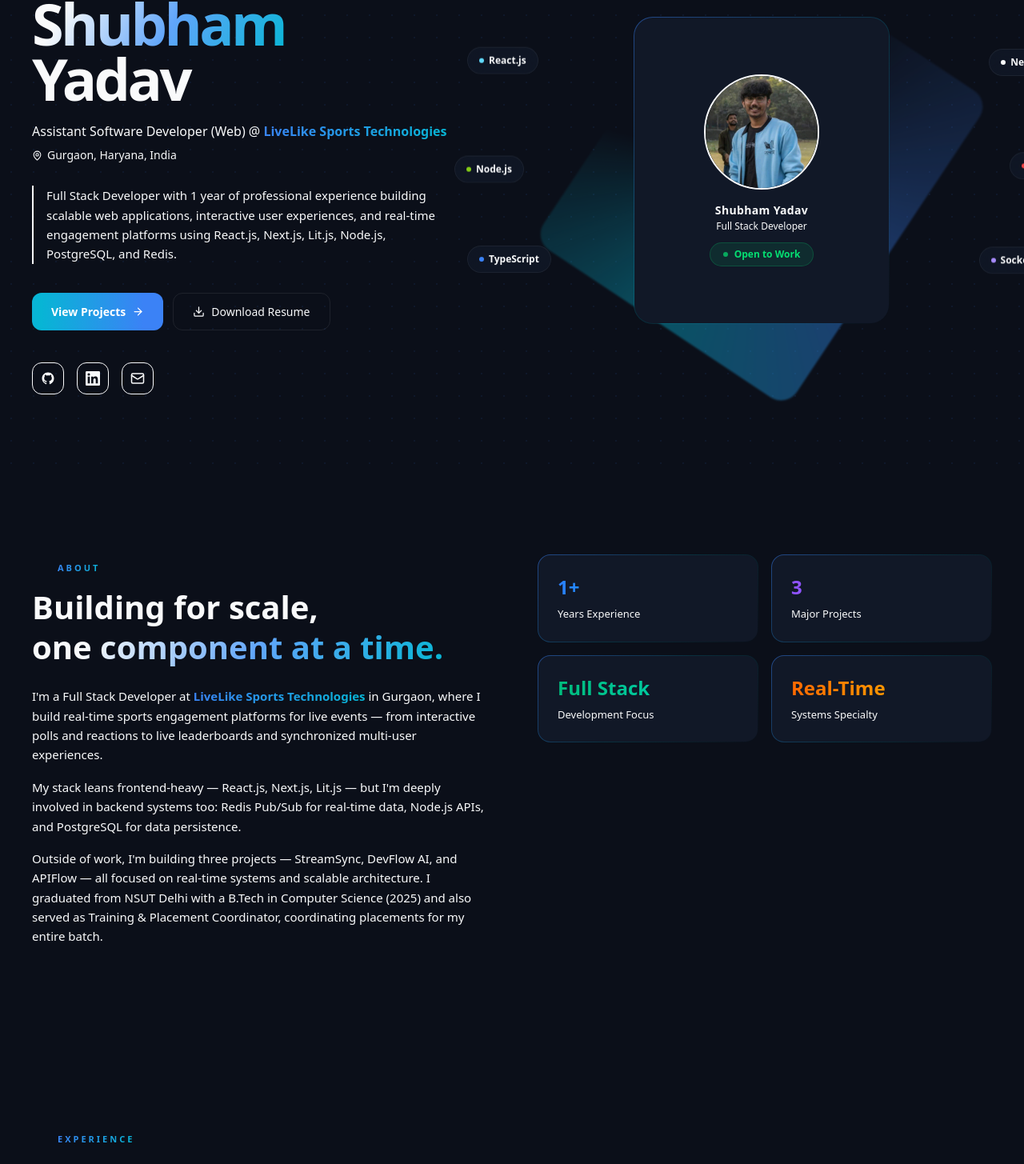
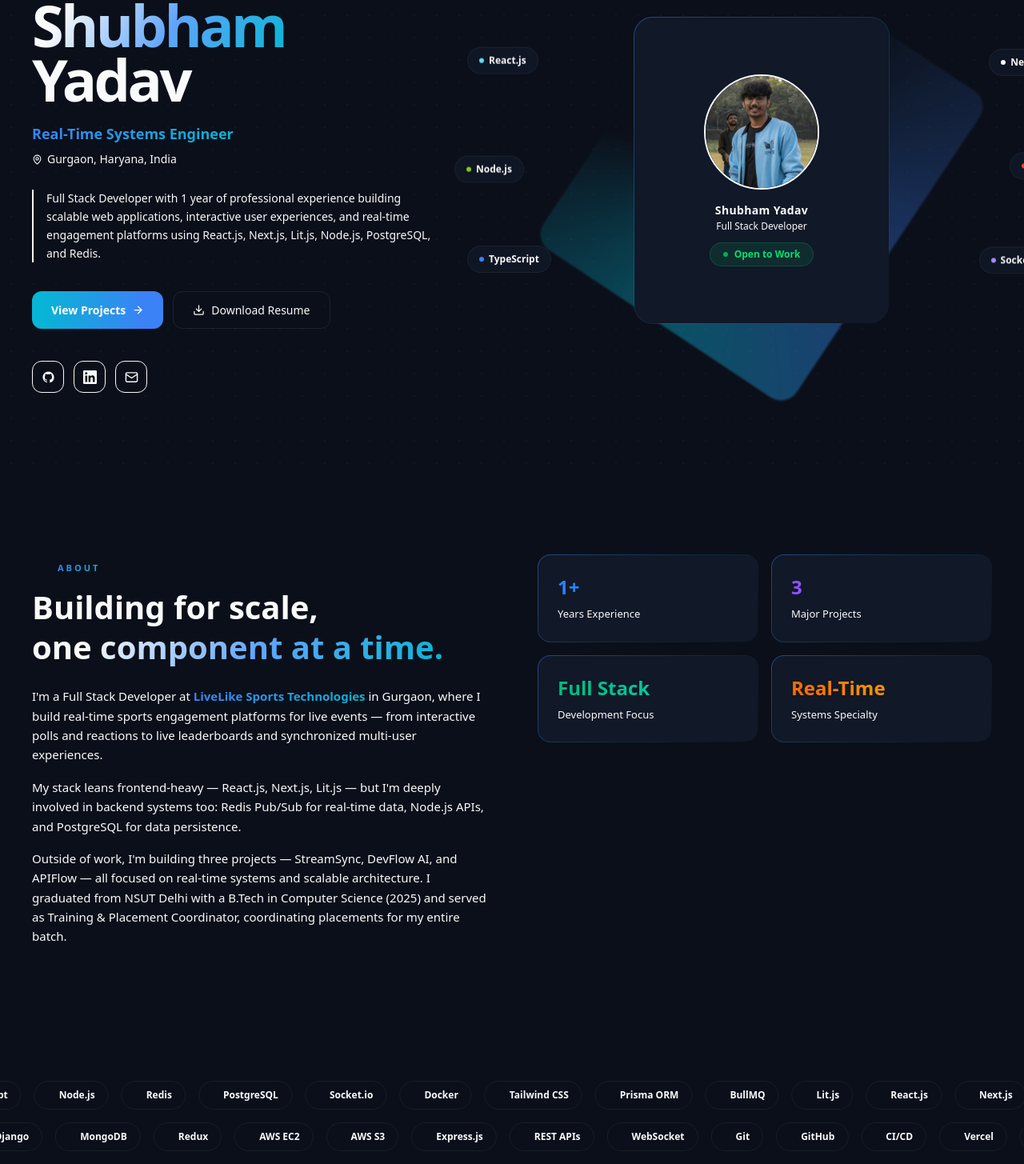
Before and after one commit to y1shubham/portfolio, a Next.js app: page / in a window 1280 px wide. Shown: the part 219-1674 px from the top of the page at 80% size. Built offline with nearby package versions, Linux system fonts and the light colour scheme.

Commit message:
Add scroll progress, typewriter, animated counters, tech marquee, custom cursor

```diff
--- a/src/app/layout.tsx
+++ b/src/app/layout.tsx
@@ -3,6 +3,8 @@ import { Inter } from "next/font/google";
 import "./globals.css";
 import Navbar from "@/components/Navbar";
 import Footer from "@/components/Footer";
+import ScrollProgress from "@/components/ScrollProgress";
+import CustomCursor from "@/components/CustomCursor";
 
 const inter = Inter({ subsets: ["latin"], variable: "--font-inter" });
 
@@ -25,6 +27,8 @@ export default function RootLayout({ children }: { children: React.ReactNode })
   return (
     <html lang="en" className={inter.variable} data-scroll-behavior="smooth">
       <body className="min-h-screen bg-bg-primary text-text-primary font-inter antialiased">
+        <CustomCursor />
+        <ScrollProgress />
         <Navbar />
         <main>{children}</main>
         <Footer />
--- a/src/app/page.tsx
+++ b/src/app/page.tsx
@@ -1,5 +1,6 @@
 import HeroSection from "@/sections/HeroSection";
 import AboutSection from "@/sections/AboutSection";
+import TechMarquee from "@/sections/TechMarquee";
 import ExperienceSection from "@/sections/ExperienceSection";
 import SkillsSection from "@/sections/SkillsSection";
 import ProjectsPreviewSection from "@/sections/ProjectsPreviewSection";
@@ -10,6 +11,7 @@ export default function Home() {
     <>
       <HeroSection />
       <AboutSection />
+      <TechMarquee />
       <ExperienceSection />
       <SkillsSection />
       <ProjectsPreviewSection />
--- a/src/sections/AboutSection.tsx
+++ b/src/sections/AboutSection.tsx
@@ -1,19 +1,40 @@
 "use client";
 
-import { motion } from "framer-motion";
+import { useEffect, useRef, useState } from "react";
+import { motion, useInView } from "framer-motion";
 import SectionLabel from "@/components/SectionLabel";
 
 const stats = [
-  { value: "1+",         label: "Years Experience",       gradient: "from-blue-500 to-cyan-400" },
-  { value: "3",          label: "Major Projects",          gradient: "from-violet-500 to-purple-400" },
-  { value: "Full Stack", label: "Development Focus",       gradient: "from-emerald-500 to-teal-400" },
-  { value: "Real-Time",  label: "Systems Specialty",       gradient: "from-orange-500 to-amber-400" },
+  { value: 1,            suffix: "+", label: "Years Experience",  gradient: "from-blue-500 to-cyan-400",     numeric: true  },
+  { value: 3,            suffix: "",  label: "Major Projects",    gradient: "from-violet-500 to-purple-400", numeric: true  },
+  { value: "Full Stack", suffix: "",  label: "Development Focus", gradient: "from-emerald-500 to-teal-400",  numeric: false },
+  { value: "Real-Time",  suffix: "",  label: "Systems Specialty", gradient: "from-orange-500 to-amber-400",  numeric: false },
 ];
+
+function CountUp({ to, suffix }: { to: number; suffix: string }) {
+  const ref  = useRef<HTMLSpanElement>(null);
+  const inView = useInView(ref, { once: true, margin: "-60px" });
+  const [count, setCount] = useState(0);
+
+  useEffect(() => {
+    if (!inView) return;
+    const duration = 1200;
+    const start    = performance.now();
+    const step     = (now: number) => {
+      const p = Math.min((now - start) / duration, 1);
+      setCount(Math.floor(p * to));
+      if (p < 1) requestAnimationFrame(step);
+      else setCount(to);
+    };
+    requestAnimationFrame(step);
+  }, [inView, to]);
+
+  return <span ref={ref}>{count}{suffix}</span>;
+}
 
 export default function AboutSection() {
   return (
     <section className="bg-bg-secondary py-20 md:py-28 relative overflow-hidden">
-      {/* Subtle background glow */}
       <div className="absolute top-0 right-0 w-[400px] h-[300px] bg-accent/4 rounded-full blur-[100px] pointer-events-none" />
 
       <div className="max-w-7xl mx-auto px-6 md:px-10 grid md:grid-cols-2 gap-16 items-start relative z-10">
@@ -43,12 +64,12 @@ export default function AboutSection() {
           <p className="text-[15px] text-text-muted leading-relaxed">
             Outside of work, I&apos;m building three projects — StreamSync, DevFlow AI, and APIFlow —
             all focused on real-time systems and scalable architecture. I graduated from NSUT Delhi
-            with a B.Tech in Computer Science (2025) and also served as Training &amp; Placement
+            with a B.Tech in Computer Science (2025) and served as Training &amp; Placement
             Coordinator, coordinating placements for my entire batch.
           </p>
         </motion.div>
 
-        {/* Right — Stats grid */}
+        {/* Right — Stats */}
         <motion.div
           initial={{ opacity: 0, x: 20 }}
           whileInView={{ opacity: 1, x: 0 }}
@@ -67,7 +88,10 @@ export default function AboutSection() {
               className="gradient-border rounded-2xl p-6 transition-all duration-300 hover:shadow-glow-sm group"
             >
               <div className={`text-2xl font-extrabold mb-2 bg-gradient-to-r ${stat.gradient} bg-clip-text text-transparent`}>
-                {stat.value}
+                {stat.numeric
+                  ? <CountUp to={stat.value as number} suffix={stat.suffix} />
+                  : <>{stat.value}{stat.suffix}</>
+                }
               </div>
               <p className="text-[13px] text-text-muted group-hover:text-text-primary transition-colors">{stat.label}</p>
             </motion.div>
--- a/src/sections/HeroSection.tsx
+++ b/src/sections/HeroSection.tsx
@@ -3,10 +3,13 @@
 import { motion } from "framer-motion";
 import Link from "next/link";
 import Image from "next/image";
+import { useEffect, useState } from "react";
 import { Mail, ArrowRight, Download, MapPin } from "lucide-react";
 import GithubIcon from "@/components/GithubIcon";
 import LinkedinIcon from "@/components/LinkedinIcon";
 import { personal } from "@/data";
+
+const phrases = ["Full Stack Developer", "Real-Time Systems Engineer", "Building @ LiveLike"];
 
 const techBadges = [
   { label: "React.js",   color: "#61DAFB", pos: "-left-20 top-10" },
@@ -17,7 +20,42 @@ const techBadges = [
   { label: "Socket.io",  color: "#A78BFA", pos: "-right-20 bottom-14" },
 ];
 
-const floatAnims = ["float", "float-d1", "float-d2", "float-d3", "float-d4", "float-d5"];
+function Typewriter() {
+  const [text, setText]       = useState("");
+  const [wordIdx, setWordIdx] = useState(0);
+  const [deleting, setDeleting] = useState(false);
+  const [blink, setBlink]     = useState(true);
+
+  useEffect(() => {
+    const word = phrases[wordIdx];
+    let timeout: ReturnType<typeof setTimeout>;
+
+    if (!deleting && text === word) {
+      timeout = setTimeout(() => setDeleting(true), 2200);
+    } else if (deleting && text === "") {
+      setDeleting(false);
+      setWordIdx((i) => (i + 1) % phrases.length);
+    } else {
+      timeout = setTimeout(
+        () => setText(deleting ? word.slice(0, text.length - 1) : word.slice(0, text.length + 1)),
+        deleting ? 38 : 72
+      );
+    }
+    return () => clearTimeout(timeout);
+  }, [text, deleting, wordIdx]);
+
+  useEffect(() => {
+    const t = setInterval(() => setBlink((b) => !b), 530);
+    return () => clearInterval(t);
+  }, []);
+
+  return (
+    <span className="gradient-text-accent font-semibold">
+      {text}
+      <span className={`ml-0.5 inline-block w-[2px] h-[1em] bg-accent align-middle transition-opacity duration-100 ${blink ? "opacity-100" : "opacity-0"}`} />
+    </span>
+  );
+}
 
 export default function HeroSection() {
   return (
@@ -28,7 +66,6 @@ export default function HeroSection() {
       {/* Background glows */}
       <div className="absolute top-0 right-0 w-[700px] h-[600px] bg-accent/8 rounded-full blur-[140px] pointer-events-none" />
       <div className="absolute bottom-0 left-[-100px] w-[500px] h-[500px] bg-accent-cyan/5 rounded-full blur-[120px] pointer-events-none" />
-      <div className="absolute top-1/3 left-1/2 -translate-x-1/2 w-[800px] h-[400px] bg-accent/3 rounded-full blur-[100px] pointer-events-none" />
 
       <div className="max-w-7xl mx-auto px-6 md:px-10 w-full grid md:grid-cols-2 gap-12 items-center py-20 relative z-10">
         {/* ── LEFT ── */}
@@ -56,24 +93,21 @@ export default function HeroSection() {
             <span className="text-text-primary">{personal.name.split(" ")[1]}</span>
           </motion.h1>
 
-          {/* Role */}
+          {/* Typewriter */}
           <motion.div
-            initial={{ opacity: 0, y: 20 }}
+            initial={{ opacity: 0, y: 16 }}
             animate={{ opacity: 1, y: 0 }}
             transition={{ duration: 0.6, delay: 0.22 }}
-            className="flex items-center gap-2 mb-2"
+            className="text-base md:text-lg font-medium text-text-muted mb-2 h-7"
           >
-            <span className="text-base font-medium text-text-muted">
-              {personal.role} @{" "}
-              <span className="gradient-text-accent font-semibold">{personal.company}</span>
-            </span>
+            <Typewriter />
           </motion.div>
 
           {/* Location */}
           <motion.div
             initial={{ opacity: 0 }}
             animate={{ opacity: 1 }}
-            transition={{ duration: 0.5, delay: 0.3 }}
+            transition={{ duration: 0.5, delay: 0.32 }}
             className="flex items-center gap-1.5 text-text-muted text-sm mb-7"
           >
             <MapPin size={13} className="text-accent" />
@@ -84,8 +118,8 @@ export default function HeroSection() {
           <motion.p
             initial={{ opacity: 0, y: 20 }}
             animate={{ opacity: 1, y: 0 }}
-            transition={{ duration: 0.6, delay: 0.32 }}
-            className="text-[15px] text-text-muted leading-relaxed max-w-lg mb-9 border-l-2 border-accent/30 pl-4"
+            transition={{ duration: 0.6, delay: 0.38 }}
+            className="text-[14px] text-text-muted leading-relaxed max-w-lg mb-9 border-l-2 border-accent/30 pl-4"
           >
             {personal.summary}
           </motion.p>
@@ -94,7 +128,7 @@ export default function HeroSection() {
           <motion.div
             initial={{ opacity: 0, y: 20 }}
             animate={{ opacity: 1, y: 0 }}
-            transition={{ duration: 0.6, delay: 0.42 }}
+            transition={{ duration: 0.6, delay: 0.46 }}
             className="flex flex-wrap gap-3 mb-10"
           >
             <Link
@@ -118,13 +152,13 @@ export default function HeroSection() {
           <motion.div
             initial={{ opacity: 0 }}
             animate={{ opacity: 1 }}
-            transition={{ duration: 0.5, delay: 0.55 }}
-            className="flex items-center gap-4"
+            transition={{ duration: 0.5, delay: 0.56 }}
+            className="flex items-center gap-3"
           >
             {[
-              { href: personal.github,            icon: <GithubIcon size={18} />,   label: "GitHub" },
-              { href: personal.linkedin,           icon: <LinkedinIcon size={18} />, label: "LinkedIn" },
-              { href: `mailto:${personal.email}`,  icon: <Mail size={18} />,         label: "Email" },
+              { href: personal.github,            icon: <GithubIcon size={17} />,   label: "GitHub" },
+              { href: personal.linkedin,           icon: <LinkedinIcon size={17} />, label: "LinkedIn" },
+              { href: `mailto:${personal.email}`,  icon: <Mail size={17} />,         label: "Email" },
             ].map(({ href, icon, label }) => (
               <Link
                 key={label}
@@ -148,7 +182,7 @@ export default function HeroSection() {
           transition={{ duration: 0.8, delay: 0.25 }}
           className="relative flex items-center justify-center"
         >
-          {/* Outer spinning gradient ring */}
+          {/* Spinning gradient ring */}
           <div className="absolute w-[340px] h-[420px] md:w-[380px] md:h-[460px] rounded-3xl pointer-events-none">
             <div className="absolute inset-0 rounded-3xl opacity-40"
               style={{
@@ -161,10 +195,8 @@ export default function HeroSection() {
 
           {/* Avatar card */}
           <div className="relative w-72 h-80 md:w-80 md:h-96 gradient-border rounded-3xl flex flex-col items-center justify-center shadow-glow-md">
-            {/* Inner glow */}
             <div className="absolute inset-0 rounded-3xl bg-gradient-to-b from-accent/5 to-transparent pointer-events-none" />
 
-            {/* Photo */}
             <div className="w-36 h-36 rounded-full overflow-hidden border-2 border-accent/30 shadow-glow-sm relative z-10">
               <Image
                 src="/images/shubham.jpg"
@@ -204,7 +236,7 @@ export default function HeroSection() {
       </div>
 
       {/* Bottom fade */}
-      <div className="absolute bottom-0 left-0 right-0 h-32 bg-gradient-to-t from-bg-primary to-transparent pointer-events-none" />
+      <div className="absolute bottom-0 left-0 right-0 h-32 bg-gradient-to-t from-bg-secondary to-transparent pointer-events-none" />
     </section>
   );
 }
--- /dev/null
+++ b/src/sections/TechMarquee.tsx
@@ -0,0 +1,43 @@
+"use client";
+
+const row1 = ["React.js", "Next.js", "TypeScript", "Node.js", "Redis", "PostgreSQL", "Socket.io", "Docker", "Tailwind CSS", "Prisma ORM", "BullMQ", "Lit.js"];
+const row2 = ["AWS EC2", "AWS S3", "Express.js", "REST APIs", "WebSocket", "Git", "GitHub", "CI/CD", "Vercel", "Django", "MongoDB", "Redux"];
+
+function MarqueeRow({ items, reverse = false }: { items: string[]; reverse?: boolean }) {
+  const doubled = [...items, ...items];
+  return (
+    <div className="overflow-hidden">
+      <div
+        className="flex gap-4 w-max"
+        style={{ animation: `${reverse ? "marquee-reverse" : "marquee"} 30s linear infinite` }}
+      >
+        {doubled.map((tech, i) => (
+          <span
+            key={i}
+            className="inline-flex items-center gap-2 bg-bg-secondary border border-white/6
+              text-text-muted text-[12px] font-semibold px-4 py-2 rounded-full whitespace-nowrap
+              hover:border-accent/30 hover:text-text-primary transition-all duration-200"
+          >
+            <span className="w-1.5 h-1.5 rounded-full bg-accent/50 flex-shrink-0" />
+            {tech}
+          </span>
+        ))}
+      </div>
+    </div>
+  );
+}
+
+export default function TechMarquee() {
+  return (
+    <section className="bg-bg-secondary py-14 relative overflow-hidden">
+      {/* edge fades */}
+      <div className="absolute left-0 top-0 bottom-0 w-32 bg-gradient-to-r from-bg-secondary to-transparent z-10 pointer-events-none" />
+      <div className="absolute right-0 top-0 bottom-0 w-32 bg-gradient-to-l from-bg-secondary to-transparent z-10 pointer-events-none" />
+
+      <div className="flex flex-col gap-4">
+        <MarqueeRow items={row1} />
+        <MarqueeRow items={row2} reverse />
+      </div>
+    </section>
+  );
+}
```
Also changed, not shown: src/app/globals.css (+34 -0 lines), src/components/CustomCursor.tsx (added, +62 -0 lines), src/components/ScrollProgress.tsx (added, +26 -0 lines).
